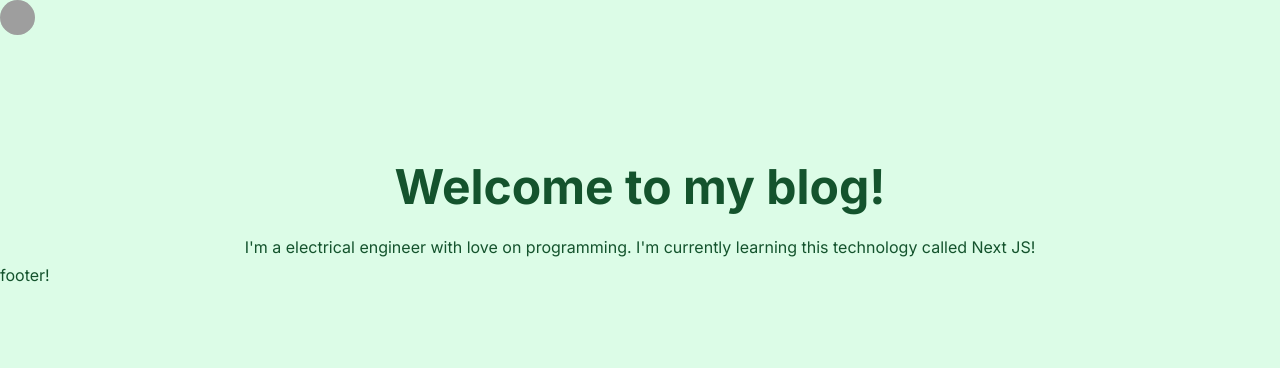
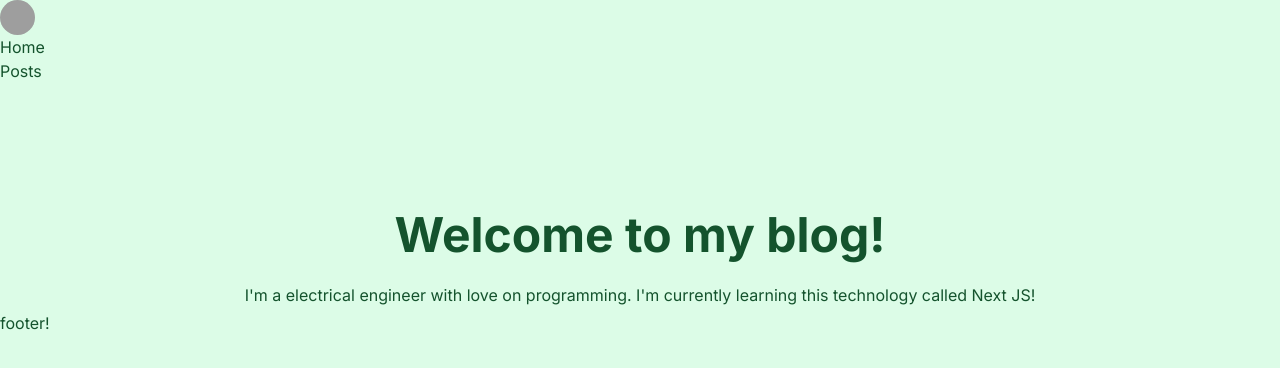
Before and after one commit to kelvincesar/nextjs-study, a Next.js app: page / in a window 1280 px wide. Shown: the top 368 px of the page. Built offline with nearby package versions, Linux system fonts and the light colour scheme; grey boxes are pictures that could not be loaded.

Commit message:
feature: added navigation on header

```diff
--- a/src/app/components/header.tsx
+++ b/src/app/components/header.tsx
@@ -1,4 +1,17 @@
 import Image from "next/image";
+import Link from "next/link";
+
+const navLinks = [
+    {
+        href: "/",
+        label: "Home",
+    },
+    {
+        href: "/posts",
+        label: "Posts",
+    }
+];
+
 export default function Header() {
     return (
         <header>
@@ -9,8 +22,16 @@
                 width="35"
                 height="35"
             />
+
+            <nav>
+                <ul>
+                {navLinks.map((link) => (
+                    <li key={link.href}>
+                        <Link href={link.href}>{link.label}</Link>
+                    </li>
+                ))}
+                </ul>
+            </nav>
         </header>
-
-
       );
 }
```
Lines whose indentation alone changed are shown as unchanged.
